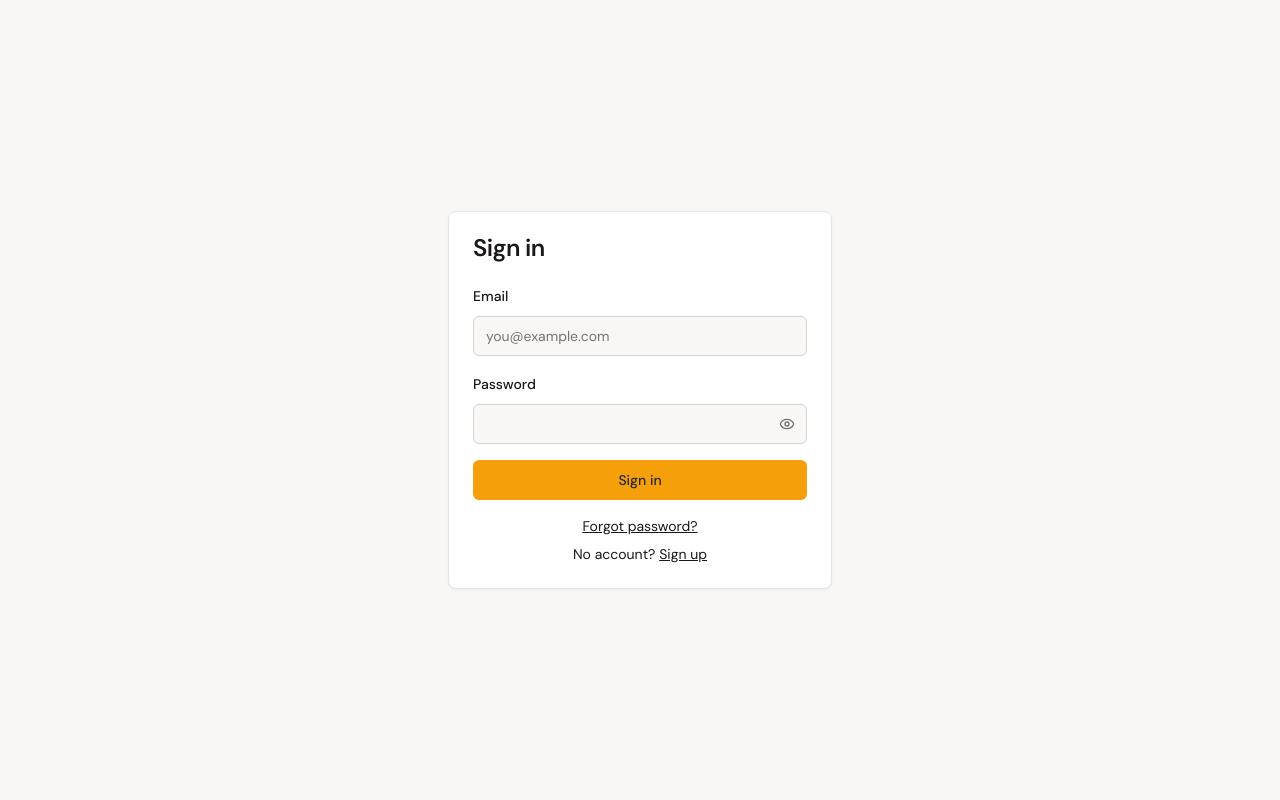
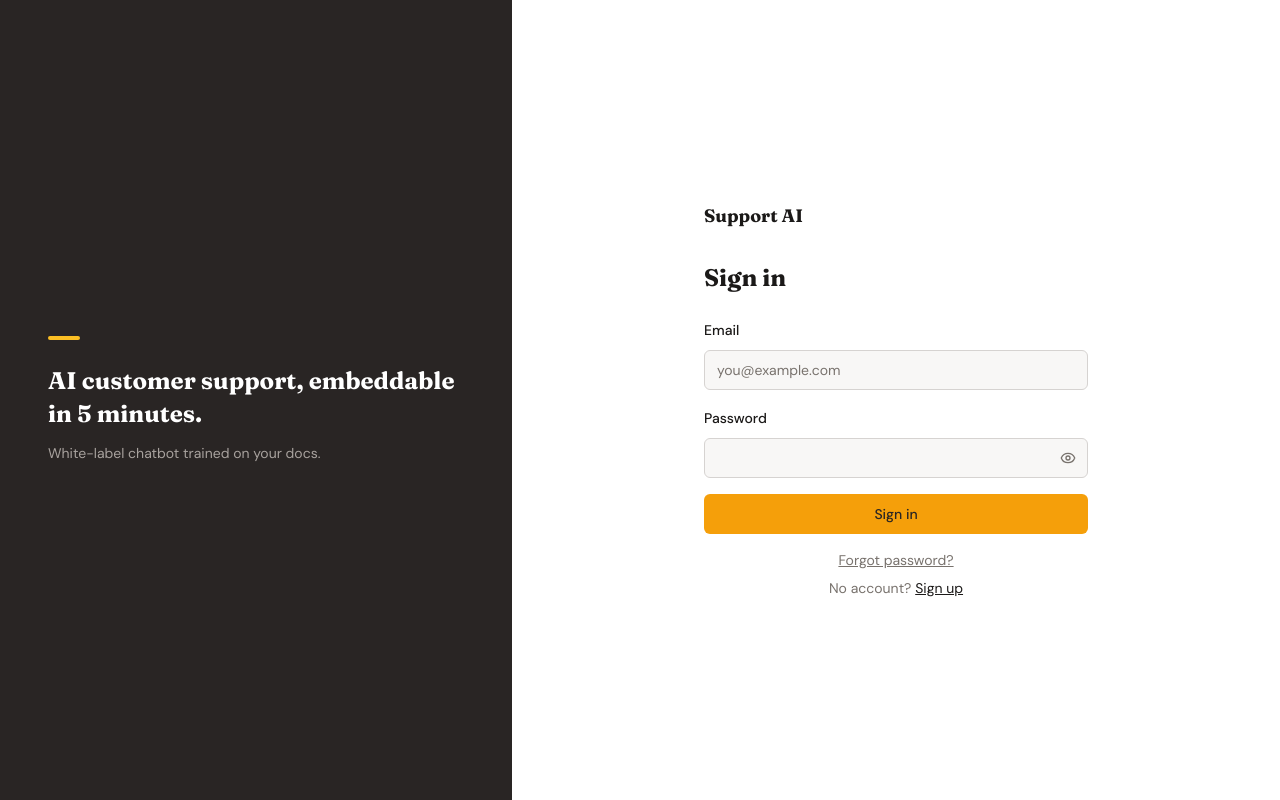
Before and after one commit to leonard-garden/spring-saas-support-ai, a React (Vite) app in the folder frontend/: page /login in a window 1280 px wide. Built offline with nearby package versions, Linux system fonts and the light colour scheme; no server answers.

Commit message:
style(auth): split-panel AuthLayout with dark branding panel
Introduce AuthLayout component with a dark left branding panel and
white right form panel; wire all five auth pages (login, signup,
forgot-password, reset-password, accept-invitation) to use it.

Confidence: high
Scope-risk: narrow

```diff
--- /dev/null
+++ b/frontend/src/components/layout/AuthLayout.tsx
@@ -0,0 +1,34 @@
+import type { ReactNode } from "react"
+
+interface AuthLayoutProps {
+  children: ReactNode
+  tagline?: string
+  subtitle?: string
+}
+
+export function AuthLayout({
+  children,
+  tagline = "AI customer support, embeddable in 5 minutes.",
+  subtitle = "White-label chatbot trained on your docs.",
+}: AuthLayoutProps) {
+  return (
+    <div className="flex min-h-screen">
+      {/* Left panel — branding */}
+      <div className="hidden md:flex md:w-2/5 bg-sidebar flex-col justify-center px-12">
+        <div className="w-8 h-1 bg-amber-400 rounded mb-6" />
+        <p className="font-display text-2xl font-bold text-white leading-snug mb-3">
+          {tagline}
+        </p>
+        <p className="text-sm text-stone-400 leading-relaxed">{subtitle}</p>
+      </div>
+
+      {/* Right panel — form */}
+      <div className="flex flex-1 items-center justify-center bg-white px-6 py-12">
+        <div className="w-full max-w-sm">
+          <p className="font-display text-lg font-bold text-foreground mb-8">Support AI</p>
+          {children}
+        </div>
+      </div>
+    </div>
+  )
+}
--- a/frontend/src/pages/AcceptInvitationPage.tsx
+++ b/frontend/src/pages/AcceptInvitationPage.tsx
@@ -16,7 +16,7 @@ import {
 } from "@/components/ui/form"
 import { Input } from "@/components/ui/input"
 import { Button } from "@/components/ui/button"
-import { Card, CardContent, CardHeader, CardTitle } from "@/components/ui/card"
+import { AuthLayout } from "@/components/layout/AuthLayout"
 
 const acceptSchema = z
   .object({
@@ -46,11 +46,11 @@ export function AcceptInvitationPage() {
 
   if (!token) {
     return (
-      <div className="flex min-h-screen items-center justify-center">
-        <p role="alert" className="text-center text-destructive">
+      <AuthLayout>
+        <p role="alert" className="text-center text-sm text-destructive">
           Invalid or missing invitation link. Please ask your admin to resend the invitation.
         </p>
-      </div>
+      </AuthLayout>
     )
   }
 
@@ -66,12 +66,8 @@ export function AcceptInvitationPage() {
   }
 
   return (
-    <div className="flex min-h-screen items-center justify-center">
-      <Card className="w-full max-w-sm">
-        <CardHeader>
-          <CardTitle>Set your password</CardTitle>
-        </CardHeader>
-        <CardContent>
+    <AuthLayout tagline="You've been invited." subtitle="Set a password to join your team on Support AI.">
+      <h1 className="font-display text-2xl font-bold text-foreground mb-6">Set your password</h1>
       {error && (
         <p role="alert" className="mb-4 text-sm text-destructive">
           {error}
@@ -134,12 +130,10 @@ export function AcceptInvitationPage() {
       </Form>
       <p className="mt-4 text-center text-sm text-muted-foreground">
         Already have an account?{" "}
-            <Link to="/login" className="underline">
+        <Link to="/login" className="underline text-foreground">
           Sign in
         </Link>
       </p>
-        </CardContent>
-      </Card>
-    </div>
+    </AuthLayout>
   )
 }
--- a/frontend/src/pages/ForgotPasswordPage.tsx
+++ b/frontend/src/pages/ForgotPasswordPage.tsx
@@ -14,7 +14,7 @@ import {
 } from "@/components/ui/form"
 import { Input } from "@/components/ui/input"
 import { Button } from "@/components/ui/button"
-import { Card, CardContent, CardHeader, CardTitle } from "@/components/ui/card"
+import { AuthLayout } from "@/components/layout/AuthLayout"
 
 const forgotSchema = z.object({
   email: z.string().email(),
@@ -40,24 +40,20 @@ export function ForgotPasswordPage() {
 
   if (submitted) {
     return (
-      <div className="flex min-h-screen items-center justify-center">
-        <p role="status" className="text-center">
+      <AuthLayout tagline="Check your inbox." subtitle="A reset link is on its way if that address exists.">
+        <p role="status" className="text-sm text-muted-foreground text-center">
           If that email exists, a reset link has been sent.{" "}
-          <Link to="/login" className="underline">
+          <Link to="/login" className="underline text-foreground">
             Back to sign in
           </Link>
         </p>
-      </div>
+      </AuthLayout>
     )
   }
 
   return (
-    <div className="flex min-h-screen items-center justify-center">
-      <Card className="w-full max-w-sm">
-        <CardHeader>
-          <CardTitle>Forgot password</CardTitle>
-        </CardHeader>
-        <CardContent>
+    <AuthLayout tagline="Forgot your password?" subtitle="Enter your email and we'll send a reset link.">
+      <h1 className="font-display text-2xl font-bold text-foreground mb-6">Forgot password</h1>
       <Form {...form}>
         <form onSubmit={form.handleSubmit(onSubmit)} className="space-y-4">
           <FormField
@@ -79,12 +75,10 @@ export function ForgotPasswordPage() {
         </form>
       </Form>
       <p className="mt-4 text-center text-sm">
-            <Link to="/login" className="underline">
+        <Link to="/login" className="underline text-muted-foreground hover:text-foreground">
           Back to sign in
         </Link>
       </p>
-        </CardContent>
-      </Card>
-    </div>
+    </AuthLayout>
   )
 }
--- a/frontend/src/pages/LoginPage.tsx
+++ b/frontend/src/pages/LoginPage.tsx
@@ -16,7 +16,7 @@ import {
 } from "@/components/ui/form"
 import { Input } from "@/components/ui/input"
 import { Button } from "@/components/ui/button"
-import { Card, CardContent, CardHeader, CardTitle } from "@/components/ui/card"
+import { AuthLayout } from "@/components/layout/AuthLayout"
 
 const loginSchema = z.object({
   email: z.string().email(),
@@ -48,12 +48,8 @@ export function LoginPage() {
   }
 
   return (
-    <div className="flex min-h-screen items-center justify-center">
-      <Card className="w-full max-w-sm">
-        <CardHeader>
-          <CardTitle>Sign in</CardTitle>
-        </CardHeader>
-        <CardContent>
+    <AuthLayout>
+      <h1 className="font-display text-2xl font-bold text-foreground mb-6">Sign in</h1>
       {error && (
         <p role="alert" className="mb-4 text-sm text-destructive">
           {error}
@@ -104,18 +100,16 @@ export function LoginPage() {
         </form>
       </Form>
       <p className="mt-4 text-center text-sm">
-            <Link to="/forgot-password" className="underline">
+        <Link to="/forgot-password" className="underline text-muted-foreground hover:text-foreground">
           Forgot password?
         </Link>
       </p>
-          <p className="mt-2 text-center text-sm">
+      <p className="mt-2 text-center text-sm text-muted-foreground">
         No account?{" "}
-            <Link to="/signup" className="underline">
+        <Link to="/signup" className="underline text-foreground">
           Sign up
         </Link>
       </p>
-        </CardContent>
-      </Card>
-    </div>
+    </AuthLayout>
   )
 }
--- a/frontend/src/pages/ResetPasswordPage.tsx
+++ b/frontend/src/pages/ResetPasswordPage.tsx
@@ -15,7 +15,7 @@ import {
 } from "@/components/ui/form"
 import { Input } from "@/components/ui/input"
 import { Button } from "@/components/ui/button"
-import { Card, CardContent, CardHeader, CardTitle } from "@/components/ui/card"
+import { AuthLayout } from "@/components/layout/AuthLayout"
 
 const resetSchema = z
   .object({
@@ -44,27 +44,27 @@ export function ResetPasswordPage() {
 
   if (!token) {
     return (
-      <div className="flex min-h-screen items-center justify-center">
-        <p role="alert" className="text-center text-destructive">
+      <AuthLayout>
+        <p role="alert" className="text-center text-sm text-destructive">
           Invalid or missing reset token.{" "}
           <Link to="/forgot-password" className="underline">
             Request a new link
           </Link>
         </p>
-      </div>
+      </AuthLayout>
     )
   }
 
   if (success) {
     return (
-      <div className="flex min-h-screen items-center justify-center">
-        <p role="status" className="text-center">
+      <AuthLayout>
+        <p role="status" className="text-center text-sm text-muted-foreground">
           Password reset successfully.{" "}
-          <Link to="/login" className="underline">
+          <Link to="/login" className="underline text-foreground">
             Sign in
           </Link>
         </p>
-      </div>
+      </AuthLayout>
     )
   }
 
@@ -79,12 +79,8 @@ export function ResetPasswordPage() {
   }
 
   return (
-    <div className="flex min-h-screen items-center justify-center">
-      <Card className="w-full max-w-sm">
-        <CardHeader>
-          <CardTitle>Reset password</CardTitle>
-        </CardHeader>
-        <CardContent>
+    <AuthLayout tagline="Reset your password." subtitle="Choose a strong password to secure your account.">
+      <h1 className="font-display text-2xl font-bold text-foreground mb-6">Reset password</h1>
       {error && (
         <p role="alert" className="mb-4 text-sm text-destructive">
           {error}
@@ -145,8 +141,6 @@ export function ResetPasswordPage() {
           </Button>
         </form>
       </Form>
-        </CardContent>
-      </Card>
-    </div>
+    </AuthLayout>
   )
 }
--- a/frontend/src/pages/SignupPage.tsx
+++ b/frontend/src/pages/SignupPage.tsx
@@ -15,7 +15,7 @@ import {
 } from "@/components/ui/form"
 import { Input } from "@/components/ui/input"
 import { Button } from "@/components/ui/button"
-import { Card, CardContent, CardHeader, CardTitle } from "@/components/ui/card"
+import { AuthLayout } from "@/components/layout/AuthLayout"
 
 const signupSchema = z.object({
   businessName: z.string().min(2),
@@ -47,24 +47,21 @@ export function SignupPage() {
 
   if (success) {
     return (
-      <div className="flex min-h-screen items-center justify-center">
-        <p role="status" className="text-center">
-          Account created!{" "}
-          <Link to="/login" className="underline">
-            Sign in
+      <AuthLayout>
+        <p role="status" className="text-center text-sm">
+          Account created! Check your inbox to verify your email, then{" "}
+          <Link to="/login" className="underline text-foreground">
+            sign in
           </Link>
+          .
         </p>
-      </div>
+      </AuthLayout>
     )
   }
 
   return (
-    <div className="flex min-h-screen items-center justify-center">
-      <Card className="w-full max-w-sm">
-        <CardHeader>
-          <CardTitle>Create account</CardTitle>
-        </CardHeader>
-        <CardContent>
+    <AuthLayout tagline="Set up your support AI in minutes." subtitle="No credit card required. 14-day Pro trial included.">
+      <h1 className="font-display text-2xl font-bold text-foreground mb-6">Create account</h1>
       {error && (
         <p role="alert" className="mb-4 text-sm text-destructive">
           {error}
@@ -127,14 +124,12 @@ export function SignupPage() {
           </Button>
         </form>
       </Form>
-          <p className="mt-4 text-center text-sm">
+      <p className="mt-4 text-center text-sm text-muted-foreground">
         Already have an account?{" "}
-            <Link to="/login" className="underline">
+        <Link to="/login" className="underline text-foreground">
           Sign in
         </Link>
       </p>
-        </CardContent>
-      </Card>
-    </div>
+    </AuthLayout>
   )
 }
```
Lines whose indentation alone changed are shown as unchanged.
